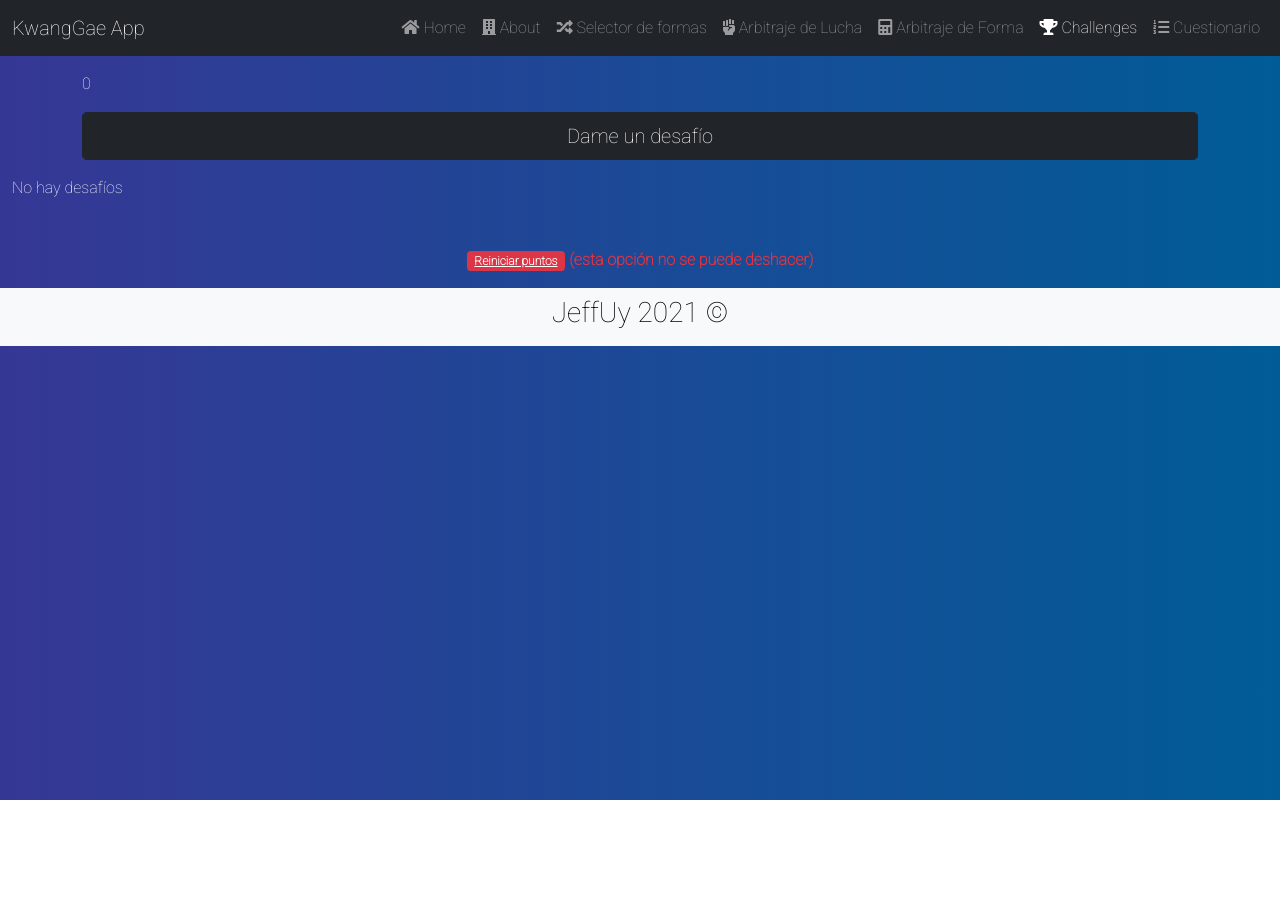
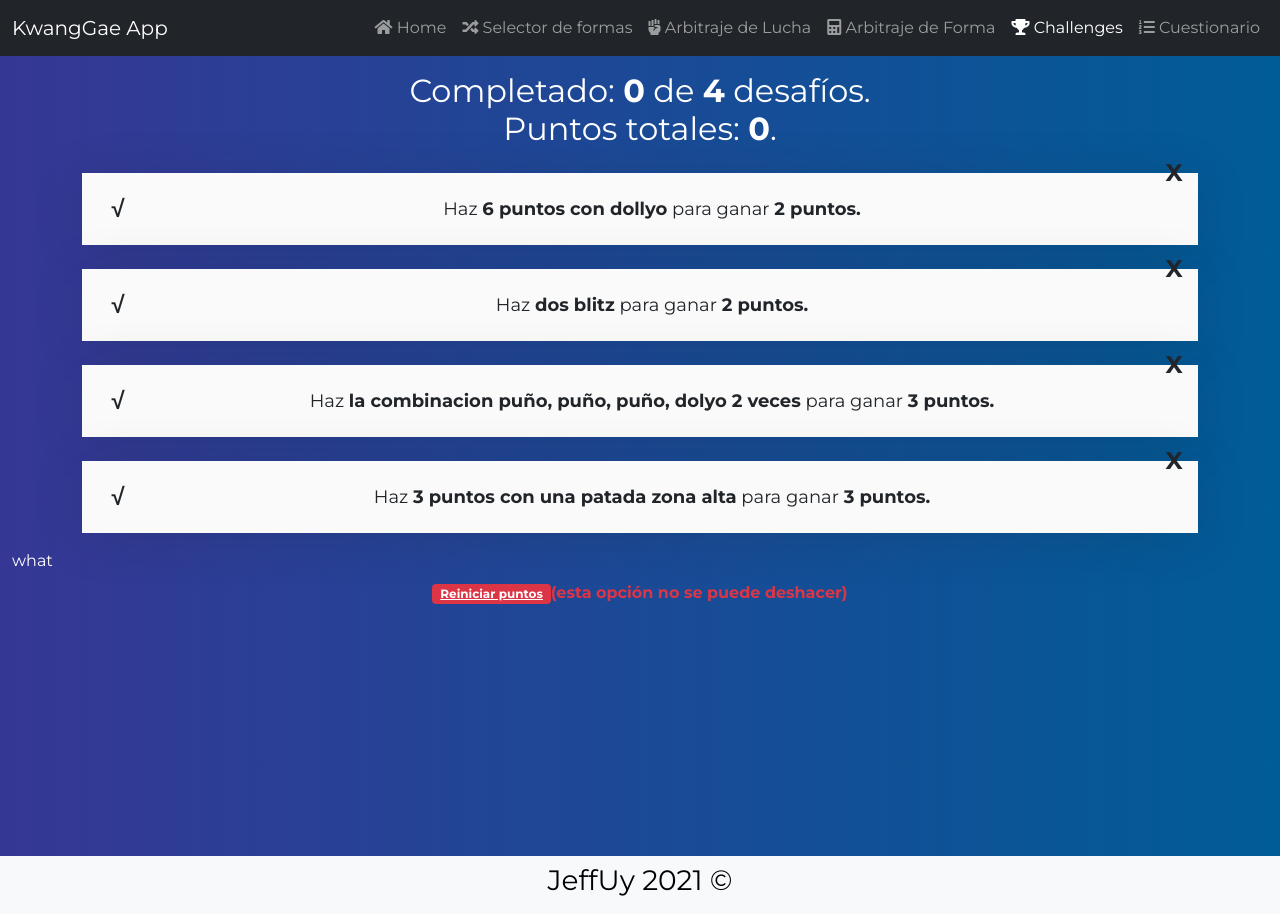
Before and after one commit to Jeffuy/KwangGaeApp-React, a React app: page /desafios in a window 1280 px wide. Before the commit the page ends 800 px from the top, so only its background shows below. Built offline with nearby package versions, Linux system fonts and the light colour scheme.

Commit message:
:sparkles: challenges re-worked

```diff
--- a/public/index.html
+++ b/public/index.html
@@ -25,9 +25,10 @@
 	<link rel="stylesheet" href="https://use.fontawesome.com/releases/v5.13.0/css/all.css">
 
 	<!-- GOOGLE FONTS -->
-	<link rel="preconnect" href="https://fonts.googleapis.com">
+	<!-- <link rel="preconnect" href="https://fonts.googleapis.com">
 	<link rel="preconnect" href="https://fonts.gstatic.com" crossorigin>
-	<link href="https://fonts.googleapis.com/css2?family=Roboto:wght@100&display=swap" rel="stylesheet">
+	<link href="https://fonts.googleapis.com/css2?family=Roboto:wght@100&display=swap" rel="stylesheet"> -->
+	<link href="https://fonts.googleapis.com/css2?family=Montserrat:wght@400;700&display=swap" rel="stylesheet" />
 
 	<!-- STYLE -->
 	<link rel="stylesheet" href="../src/styles/main.css">
--- /dev/null
+++ b/src/components/ChallengeCounter.jsx
@@ -0,0 +1,11 @@
+import React from "react";
+
+const ChallengeCounter = ({ total, completed, points }) => {
+    return (
+        <h2>
+            Completado: <b>{completed}</b> de <b>{total}</b> desafíos. <br /> Puntos totales: <b>{points}</b>.
+        </h2>
+    );
+};
+
+export default ChallengeCounter;
--- /dev/null
+++ b/src/components/ChallengeItem.jsx
@@ -0,0 +1,29 @@
+import React from "react";
+import "@styles/challenges.css";
+
+const ChallengeItem = (props) => {
+    return (
+        <li className="TodoItem">
+            <span
+                className={`Icon Icon-check ${
+                    props.completed && "Icon-check--active"
+                }`}
+                onClick={props.onComplete}
+            >
+                √
+            </span>
+            <p
+                className={`TodoItem-p ${
+                    props.completed && "TodoItem-p--complete"
+                }`}
+            >
+                Haz <b>{props.text}</b> para ganar <b>{props.points} puntos.</b>
+            </p>
+
+            <span className="Icon Icon-delete"
+			onClick={props.onDelete}>X</span>
+        </li>
+    );
+};
+
+export default ChallengeItem;
--- a/src/components/GetChallenge.jsx
+++ /dev/null
@@ -1,73 +0,0 @@
-import React, { useState } from "react";
-import challenges from "@scripts/challenges";
-import { render } from "react-dom";
-
-const GetChallenge = (props) => {
-    const choose = () => props.choose();
-	const sumaPuntos = () => props.sumaPuntos();
-
-	let cgs =""
-	let coso = challenges.getTasks() || []
-
-    const renderOnScreen = (coso) => {
-		console.log(coso.length)
-        cgs = coso.length > 0 ? (
-            coso.map((challenge) => (
-                <div
-                    className="card mb-4 text-center text-black"
-                    style={{ borderRadius: "0.3rem" }}
-                    key={challenge.id}
-                >
-                    <div className="card-body">
-                        <p>Tienes que hacer {challenge.task} .</p>
-                        <p>
-                            <b>RECOMPENSA: {challenge.points} puntos</b>
-                        </p>
-                        <a onClick={() => hola} className="btn btn-danger">
-                            Fallado
-                        </a>
-                        <a
-                            onClick={() => {challenges.endTask(challenge.id, "true"), props.sumaPuntos(), renderOnScreen(coso)}}
-                            className="btn btn-primary"
-                        >
-                            Completado
-                        </a>
-                    </div>
-                </div>
-            ))
-        ) : (
-            <p>No hay desafíos</p>
-        );
-		return cgs;
-    };
-
-	renderOnScreen(coso)
-
-    const [prueba, setPrueba] = useState(renderOnScreen(coso));
-
-    return (
-        <>
-            <div className="container">
-                <div className="row  justify-content-center    ">
-                    <button
-                        type="button"
-                        className="btn btn-lg btn-dark mt-3 "
-                        onClick={() => {setPrueba(renderOnScreen(coso)); props.choose()}}
-                    >
-                        Dame un desafío
-                    </button>
-                </div>
-            </div>
-            <div className="container-fluid">
-                <div className="row">
-                    <div className="col-8 offset-2">
-                        <p className="text-center fs-3 mt-2" id="result"></p>
-                    </div>
-                </div>
-                <div>{prueba}</div>
-            </div>
-        </>
-    );
-};
-
-export default GetChallenge;
--- a/src/components/Menu.jsx
+++ b/src/components/Menu.jsx
@@ -25,11 +25,6 @@ const Menu = () => {
                         <li className="nav-item">
                             <NavLink className="nav-link" to="/">
                                 <i className="fas fa-home" /> Home
-                            </NavLink>
-                        </li>
-                        <li className="nav-item">
-                            <NavLink className="nav-link" to="/#about">
-                                <i className="fas fa-building" /> About
                             </NavLink>
                         </li>
                         <li className="nav-item">
--- a/src/pages/Challenge.jsx
+++ b/src/pages/Challenge.jsx
@@ -1,51 +1,73 @@
-import React, { useState, useEffect } from "react";
-import GetChallenge from "@components/GetChallenge";
+import React, { useState } from "react";
+import ChallengeItem from "@components/ChallengeItem";
+import ChallengeCounter from "@components/ChallengeCounter";
 
-import desafios from "@scripts/challenges.js";
+const challengeList = [
+    { text: "6 puntos con dollyo", points: 2, completed: false },
+    { text: "dos blitz", points: 2, completed: false },
+    {
+        text: "la combinacion puño, puño, puño, dolyo 2 veces",
+        points: 3,
+        completed: false,
+    },
+    { text: "3 puntos con una patada zona alta", points: 3, completed: false },
+];
 
 const Challenge = (props) => {
-    const [puntosTotales, setPuntosTotales] = useState(
-        JSON.parse(localStorage.getItem("puntosTotales"))
+    const [challenges, setChallenges] = useState(challengeList);
+
+    const completedChallenges = challenges.filter(
+        (challenge) => !!challenge.completed
+    ).length;
+    const totalChallenges = challenges.length;
+    const challengesPointsTotal = challenges
+        .filter((challenge) => !!challenge.completed)
+        .reduce((acc, challenge) => acc + challenge.points, 0);
+
+    const onCompleteChallenge = (text) => {
+        const challengeIndex = challenges.findIndex(
+            (challenge) => challenge.text === text
         );
-    const [desafio, setDesafio] = useState(desafios.renderOnScreen());
-    //const [desafio, setDesafio] = useState(<GetChallenge />);
-
-    //setDesafio(setInterval("Hola"), 10000);
-    // useEffect(() => {
-    //     console.log("Hola");
-    // }, [desafio]);
-
-    const hola = () => {
-        return console.log("Hola");
+        const newChallenges = [...challenges];
+        newChallenges[challengeIndex].completed =
+            !newChallenges[challengeIndex].completed;
+        setChallenges(newChallenges);
     };
 
-    const choose = () => {
-        desafios.elegirChallenge();
-        setDesafio(desafios.renderOnScreen());
-        setPuntosTotales(JSON.parse(localStorage.getItem("puntosTotales")));
+    const onDeleteChallenge = (text) => {
+        const challengeIndex = challenges.findIndex(
+            (challenge) => challenge.text === text
+        );
+        const newChallenges = [...challenges];
+        newChallenges.splice(challengeIndex, 1);
+        setChallenges(newChallenges);
     };
-
-    //<GetChallenge hola={hola}/>;
 
     return (
         <>
             <section>
-                <div className="container">
-                    <p
-                        className="text-center fs-5 mt-3 text-white"
-                        id="puntos"
+                <div className="d-flex flex-column min-vh-100">
+                    <div className="container text-center mt-3 ">
+                        <ChallengeCounter
+                            total={totalChallenges}
+                            points={challengesPointsTotal}
+                            completed={completedChallenges}
                         />
-                    {puntosTotales}
-                    <div className="container">
-                        <div className="row  justify-content-center    ">
-                            <button
-                                type="button"
-                                className="btn btn-lg btn-dark mt-3 "
-                                onClick={() => choose()}
-                            >
-                                Dame un desafío
-                            </button>
-                        </div>
+                        <div className="text-dark">
+                            {challenges.map((challenge) => (
+                                <ChallengeItem
+                                    key={challenge.text}
+                                    text={challenge.text}
+                                    points={challenge.points}
+                                    completed={challenge.completed}
+                                    onComplete={() =>
+                                        onCompleteChallenge(challenge.text)
+                                    }
+                                    onDelete={() =>
+                                        onDeleteChallenge(challenge.text)
+                                    }
+                                />
+                            ))}
                         </div>
                     </div>
 
@@ -58,23 +80,21 @@ const Challenge = (props) => {
                                 ></p>
                             </div>
                         </div>
-                    <div>{desafio}</div>
+                        <div>what</div>
                     </div>
-                <div className="container-fluid">
-                    <div className="col-md-8"></div>
-                </div>
-                <div className="container-fluid mt-5">
-                    <p className="text-center fs-6 mt-5 text-danger">
+                    <div className="container-fluid mt-2">
+                        <p className="text-center fs-6 text-danger">
                             <b>
                                 <a
                                     className="badge bg-danger"
                                     onClick={() => resetPoints}
                                 >
                                     Reiniciar puntos
-                            </a>{" "}
+                                </a>
                                 (esta opción no se puede deshacer)
                             </b>
                         </p>
+                    </div>
                 </div>
             </section>
         </>
--- /dev/null
+++ b/src/styles/challenges.css
@@ -0,0 +1,50 @@
+.TodoItem {
+    background-color: #fafafa;
+    position: relative;
+    display: flex;
+    justify-content: center;
+    align-items: center;
+    margin-top: 24px;
+    box-shadow: 0px 5px 50px rgba(32, 35, 41, 0.15);
+	text-align: center;
+}
+
+.TodoItem-p {
+    margin: 24px 0 24px 24px;
+    width: calc(100% - 120px);
+    font-size: 18px;
+    line-height: 24px;
+    font-weight: 400;
+}
+.TodoItem-p--complete {
+    text-decoration: line-through;
+}
+
+.Icon {
+    cursor: pointer;
+    display: flex;
+    justify-content: center;
+    align-items: center;
+    height: 48px;
+    width: 48px;
+    font-size: 24px;
+    font-weight: bold;
+    /* background-color: #CCC; */
+}
+
+.Icon-check {
+    position: absolute;
+    left: 12px;
+}
+.Icon-check--active {
+    color: #4caf50;
+}
+
+.Icon-delete {
+    position: absolute;
+    top: -24px;
+    right: 0;
+}
+.Icon-delete:hover {
+    color: red;
+}
--- a/src/styles/main.css
+++ b/src/styles/main.css
@@ -1,5 +1,5 @@
 body {
-	font-family: 'Roboto', sans-serif;
+	font-family: "Montserrat", Arial, Helvetica, sans-serif;
 	background: #005C97;  /* fallback for old browsers */
 	background: -webkit-linear-gradient(to right, #363795, #005C97);  /* Chrome 10-25, Safari 5.1-6 */
 	background: linear-gradient(to right, #363795, #005C97); /* W3C, IE 10+/ Edge, Firefox 16+, Chrome 26+, Opera 12+, Safari 7+ */
```
Also changed, not shown: src/scripts/challenges.js (+42 -42 lines). Lines whose indentation alone changed are shown as unchanged.
